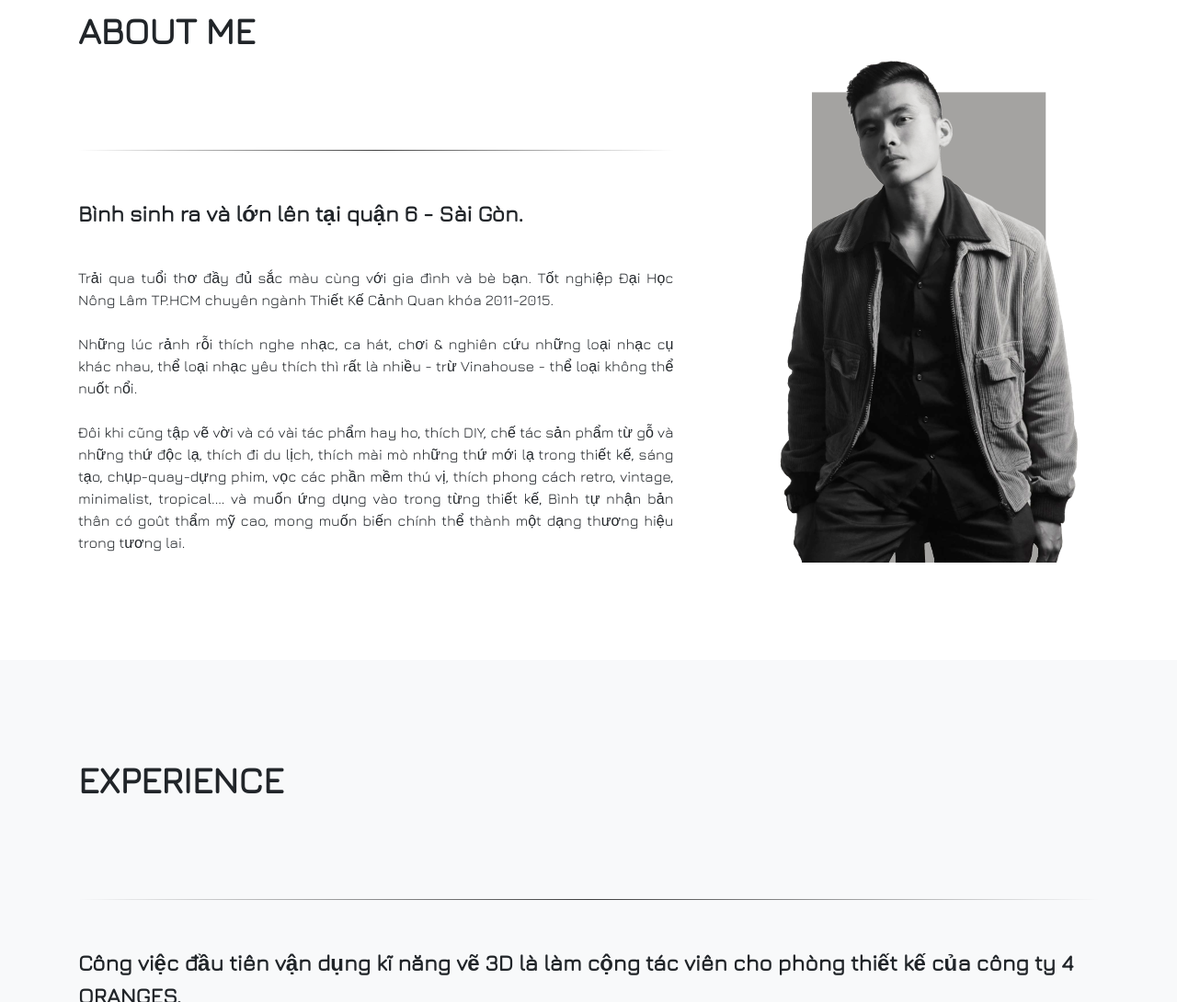
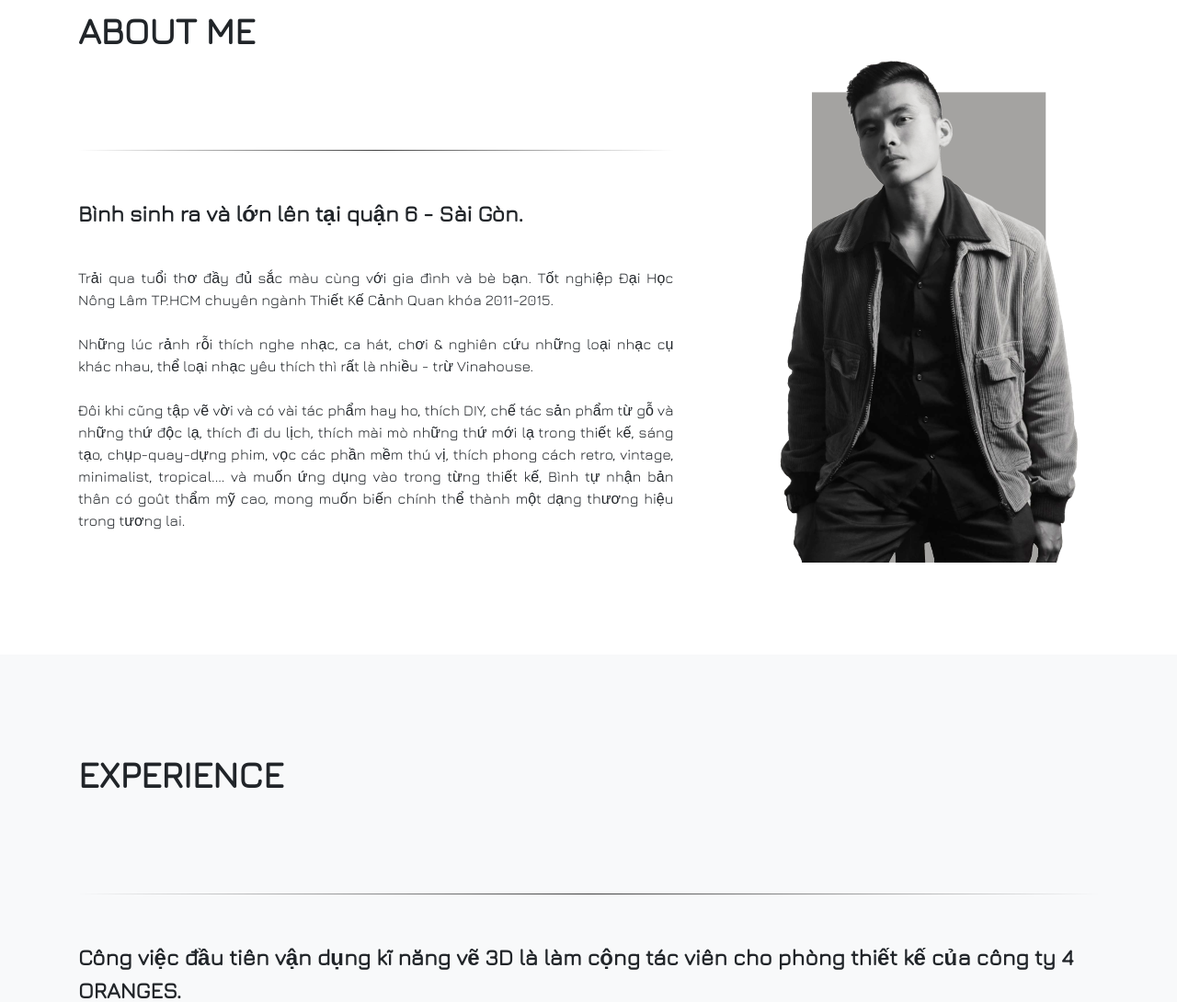
Before and after one commit to trinhphuocbinh1993/learnCss, a plain HTML site: page index.html in a window 1280 px wide. Shown: the part 1071-2161 px from the top of the page at 92% size. Drawn offline with nearby package versions, Linux system fonts and the light colour scheme; some packages are replaced by stand-ins of ours; a script that the page names is missing; a web font is replaced by a local one.

Commit message:
edit content of about me

```diff
--- a/index.html
+++ b/index.html
@@ -89,8 +89,7 @@
                                 Quan khóa 2011-2015.
                                 <br>
                                 <br> Những lúc rảnh rỗi thích nghe nhạc, ca hát, chơi &amp; nghiên cứu những loại nhạc cụ
-                                khác nhau, thể loại nhạc yêu thích thì rất là nhiều - trừ Vinahouse - thể loại không thể
-                                nuốt nổi.
+                                khác nhau, thể loại nhạc yêu thích thì rất là nhiều - trừ Vinahouse.
                                 <br>
                                 <br> Đôi khi cũng tập vẽ vời và có vài tác phẩm hay ho, thích DIY, chế tác sản phẩm từ gỗ
                                 và những thứ độc lạ, thích đi du lịch, thích mài mò những thứ mới lạ trong thiết kế, sáng
```
